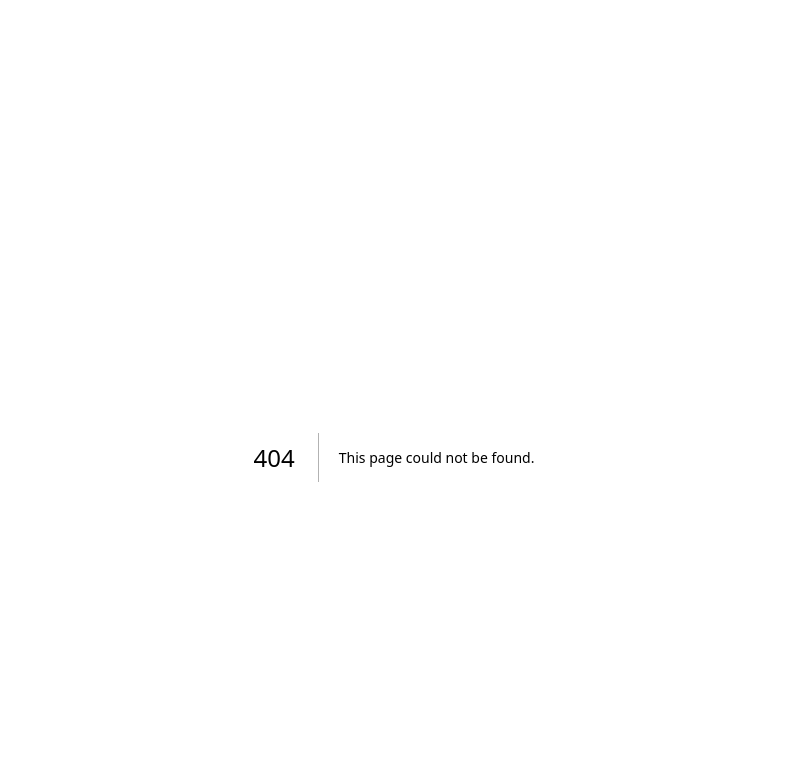
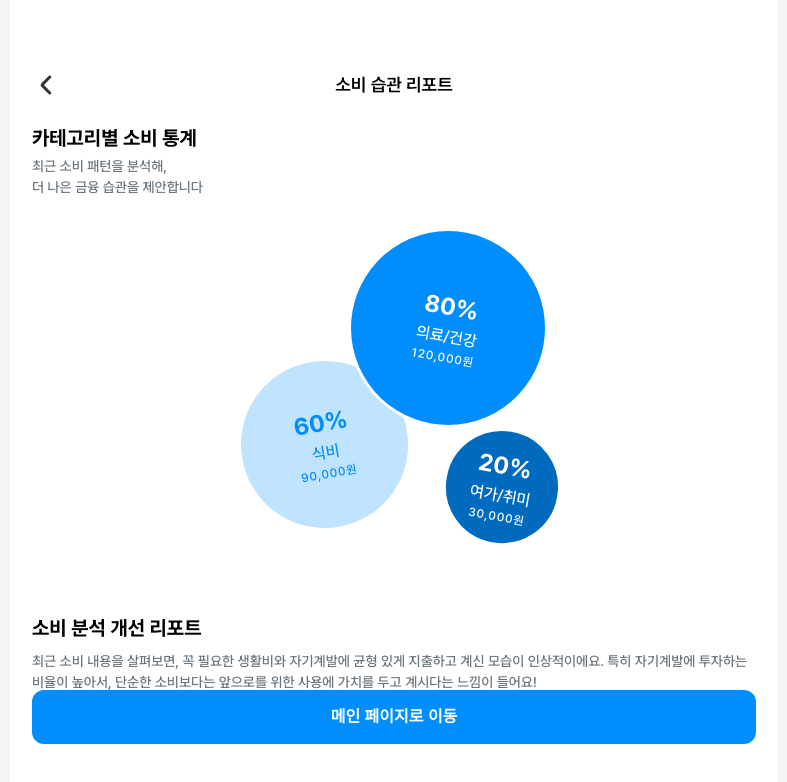
Before and after one commit to mjgwon24/flexrate-front, a Next.js app: page /consumption-report in a window 1280 px wide. Before the commit this address had no page. Shown: the top 782 px of the page, without its empty margins (246-1033 px from the left). Built offline with nearby package versions, Linux system fonts and the light colour scheme.

Commit message:
feat: 소비 습관 리포트 UI 작업

```diff
--- /dev/null
+++ b/src/app/consumption-report/page.tsx
@@ -0,0 +1,221 @@
+'use client';
+
+import Button from '@/components/Button/Button';
+import Header from '@/components/Header/Header';
+import {
+  Description,
+  Title,
+  Wrapper,
+} from '@/components/loanApplicationFunnel/LoanApplicationFunnel.style';
+import { BtnContainer } from '@/components/signup/EmailForm/EmailForm.style';
+import { primitiveColor, semanticColor } from '@/styles/colors';
+import { typoStyleMap } from '@/styles/typos';
+import styled from '@emotion/styled';
+import { motion } from 'framer-motion';
+
+const categoryMap: Record<string, string> = {
+  FOOD: '식비',
+  LIVING: '주거/생활',
+  LEISURE: '여가/취미',
+  TRANSPORT: '교통',
+  COMMUNICATION: '통신',
+  EDUCATION: '교육',
+  HEALTH: '의료/건강',
+  ETC: '기타',
+};
+
+const dummyStats = [
+  { category: 'HEALTH', amount: 120000, percentage: 80 },
+  { category: 'FOOD', amount: 90000, percentage: 60 },
+  { category: 'LEISURE', amount: 30000, percentage: 20 },
+  { category: 'TRANSPORT', amount: 20000, percentage: 10 },
+  { category: 'COMMUNICATION', amount: 15000, percentage: 5 },
+];
+
+const getTopStats = (stats: typeof dummyStats) => {
+  if (!stats || stats.length === 0) return [];
+  return stats.sort((a, b) => b.percentage - a.percentage).slice(0, 3);
+};
+
+const getCircleSize = (percentage: number, max: number) => {
+  const maxSize = 200;
+  const minSize = 90;
+  return (percentage / max) * (maxSize - minSize) + minSize;
+};
+
+const getCircleStyle = (size: number) => {
+  return {
+    rotate: size >= 180 ? 10 : size >= 160 ? -10 : 10,
+    bgColor:
+      size >= 180
+        ? semanticColor.bg.primary
+        : size >= 160
+        ? primitiveColor.blue[100]
+        : primitiveColor.blue[700],
+    color:
+      size >= 180 || size < 160
+        ? semanticColor.text.normal.onPrimary
+        : semanticColor.text.normal.accent,
+    zIndex: size >= 180 ? 2 : size >= 160 ? 1 : 0,
+  };
+};
+
+const circleLayouts = [
+  { top: 30, left: 120 },
+  { top: 160, left: 10 },
+  { top: 230, left: 380 },
+];
+
+const ConsumptionReport = () => {
+  const topStats = getTopStats(dummyStats);
+
+  return (
+    <Wrapper>
+      <Header backIcon={true} type="소비 습관 리포트" />
+      <Container>
+        <Title>카테고리별 소비 통계</Title>
+        <Description>
+          최근 소비 패턴을 분석해,
+          <br />더 나은 금융 습관을 제안합니다
+        </Description>
+        <CircleWrapper>
+          <CircleContainer>
+            {topStats.map((stat, index) => {
+              const delay = index * 0.2;
+              const size = getCircleSize(stat.percentage, topStats[0].percentage);
+              const { top, left } = circleLayouts[index];
+              const style = getCircleStyle(size);
+
+              return (
+                <StyledCircle
+                  key={stat.category}
+                  size={size}
+                  top={Math.min(top, 365 - size)}
+                  left={Math.min(left, 332 - size)}
+                  $rotate={style.rotate}
+                  $zIndex={style.zIndex}
+                  $bgColor={style.bgColor}
+                  $color={style.color}
+                  initial={{
+                    y: -200,
+                    opacity: 0,
+                    scale: 0.95,
+                    rotate: style.rotate,
+                  }}
+                  animate={{
+                    y: 0,
+                    opacity: 1,
+                    scale: 1,
+                  }}
+                  transition={{
+                    type: 'spring',
+                    stiffness: 100,
+                    damping: 12,
+                    mass: 1.7,
+                    delay,
+                  }}
+                >
+                  <Percentage>{stat.percentage}%</Percentage>
+                  <Category>{categoryMap[stat.category]}</Category>
+                  <Account>{stat.amount.toLocaleString()}원</Account>
+                </StyledCircle>
+              );
+            })}
+          </CircleContainer>
+        </CircleWrapper>
+
+        <ReportContainer>
+          <Title>소비 분석 개선 리포트</Title>
+          <Description>
+            최근 소비 내용을 살펴보면, 꼭 필요한 생활비와 자기계발에 균형 있게 지출하고 계신 모습이
+            인상적이에요. 특히 자기계발에 투자하는 비율이 높아서, 단순한 소비보다는 앞으로를 위한
+            사용에 가치를 두고 계시다는 느낌이 들어요!
+            <br />
+            <br />
+            다만 가끔 외식이나 취미 쪽에서 예산보다 조금 더 쓰는 경향이 보이는데요, 이런 부분은
+            월초에 ‘자유롭게 써도 되는 예산’을 따로 정해두면 마음도 편하고 소비 후 아쉬움도 덜 수
+            있을 것 같아요. 지금처럼 균형 있는 소비를 유지하신다면 앞으로도 큰 걱정 없이 잘
+            관리해나가실 수 있을 거예요!
+          </Description>
+        </ReportContainer>
+        <BtnContainer>
+          <Button size="XL" text="메인 페이지로 이동" />
+        </BtnContainer>
+      </Container>
+    </Wrapper>
+  );
+};
+
+export default ConsumptionReport;
+
+const Container = styled.div`
+  width: 100%;
+  padding: 12px 22px;
+  display: flex;
+  flex-direction: column;
+`;
+
+const CircleWrapper = styled.div`
+  display: flex;
+  justify-content: center;
+  align-items: center;
+`;
+
+const CircleContainer = styled.div`
+  position: relative;
+  width: 332px;
+  height: 365px;
+  border-radius: 12px;
+  overflow: hidden;
+  background: '#F9FAFB';
+  z-index: 0;
+`;
+
+const ReportContainer = styled.div`
+  margin-top: 52px;
+  padding-bottom: 90px;
+  display: flex;
+  flex-direction: column;
+  gap: 5px;
+`;
+
+interface StyledCircleProps {
+  size: number;
+  top: number;
+  left: number;
+  $rotate: number;
+  $zIndex: number;
+  $bgColor: string;
+  $color: string;
+}
+
+const StyledCircle = styled(motion.div)<StyledCircleProps>`
+  position: absolute;
+  top: ${({ top }) => `${top}px`};
+  left: ${({ left }) => `${left}px`};
+  width: ${({ size }) => `${size}px`};
+  height: ${({ size }) => `${size}px`};
+  border-radius: 50%;
+  border: 3px solid ${semanticColor.bg.default};
+  display: flex;
+  flex-direction: column;
+  justify-content: center;
+  align-items: center;
+  padding: 8px;
+  background-color: ${({ $bgColor }) => $bgColor};
+  color: ${({ $color }) => $color};
+  z-index: ${({ $zIndex }) => $zIndex};
+  transform: rotate(${({ $rotate }) => $rotate}deg);
+`;
+
+const Percentage = styled.div`
+  ${typoStyleMap['head1']};
+`;
+
+const Category = styled.div`
+  ${typoStyleMap['body1_m']};
+`;
+
+const Account = styled.div`
+  ${typoStyleMap['caption1_m']};
+`;
--- a/src/components/Header/Header.style.ts
+++ b/src/components/Header/Header.style.ts
@@ -13,6 +13,7 @@ export const HeaderContainer = styled.div`
   align-items: center;
   align-self: stretch;
   background-color: ${semanticColor.bg.default};
+  z-index: 1000;
 `;
 
 export const HeaderRightContainer = styled.div`
```
